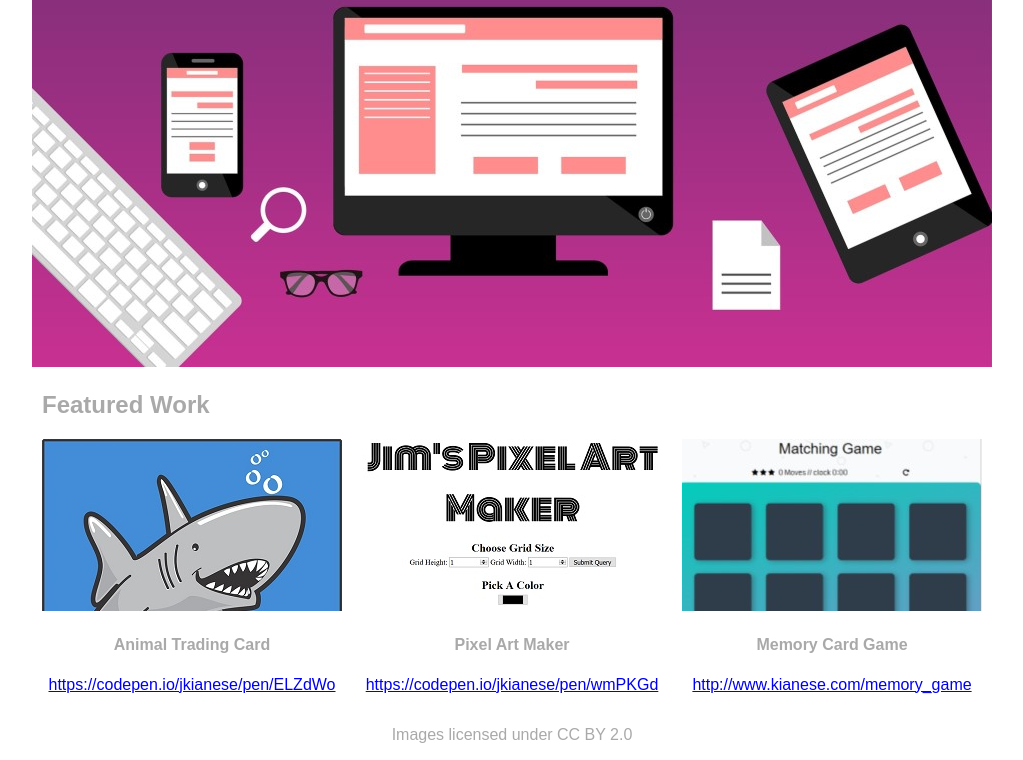
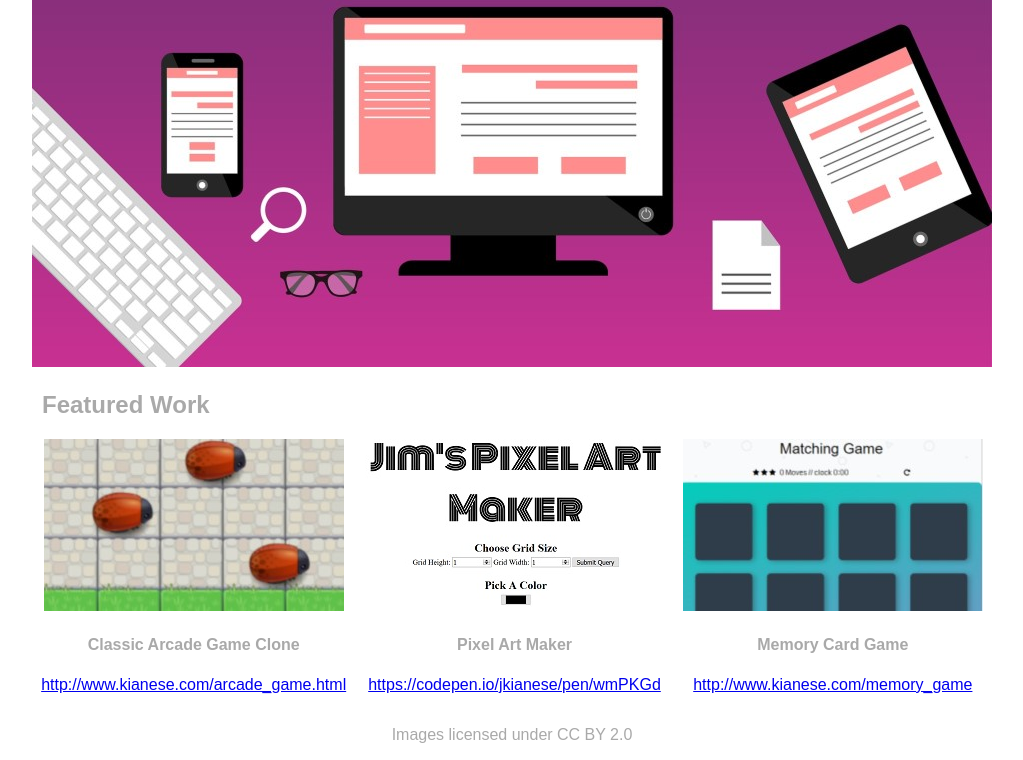
Before and after one commit to jkianese/jkianese.github.io, a plain HTML site: page index.html in a window 1280 px wide. Shown: the part 476-1236 px from the top of the page, without its empty margins (128-1151 px from the left). Drawn offline with Linux system fonts and the light colour scheme.

Commit message:
Arcade Game Added
Arcade Game Added

```diff
--- a/index.html
+++ b/index.html
@@ -28,12 +28,12 @@
             <h2 class="featured-header">Featured Work</h2>
                 <div class="featured">
                     <div class="featured-img">
-                        <img src="Images/atc.jpg" alt="Animal Trading Card" />
+                        <img src="Images/arcade_game.jpg" alt="Classic Arcade Game Clone" />
                             <h4>
-                                Animal Trading Card
+                                Classic Arcade Game Clone
                             </h4>
                         <p class="featured-text">
-                            <a href="https://codepen.io/jkianese/pen/ELZdWo" class="featured-link">https://codepen.io/jkianese/pen/ELZdWo</a>
+                            <a href="http://www.kianese.com/arcade_game.html" class="featured-link">http://www.kianese.com/arcade_game.html</a>
                         </p>
                     </div>
                     <div class="featured-img">
```
